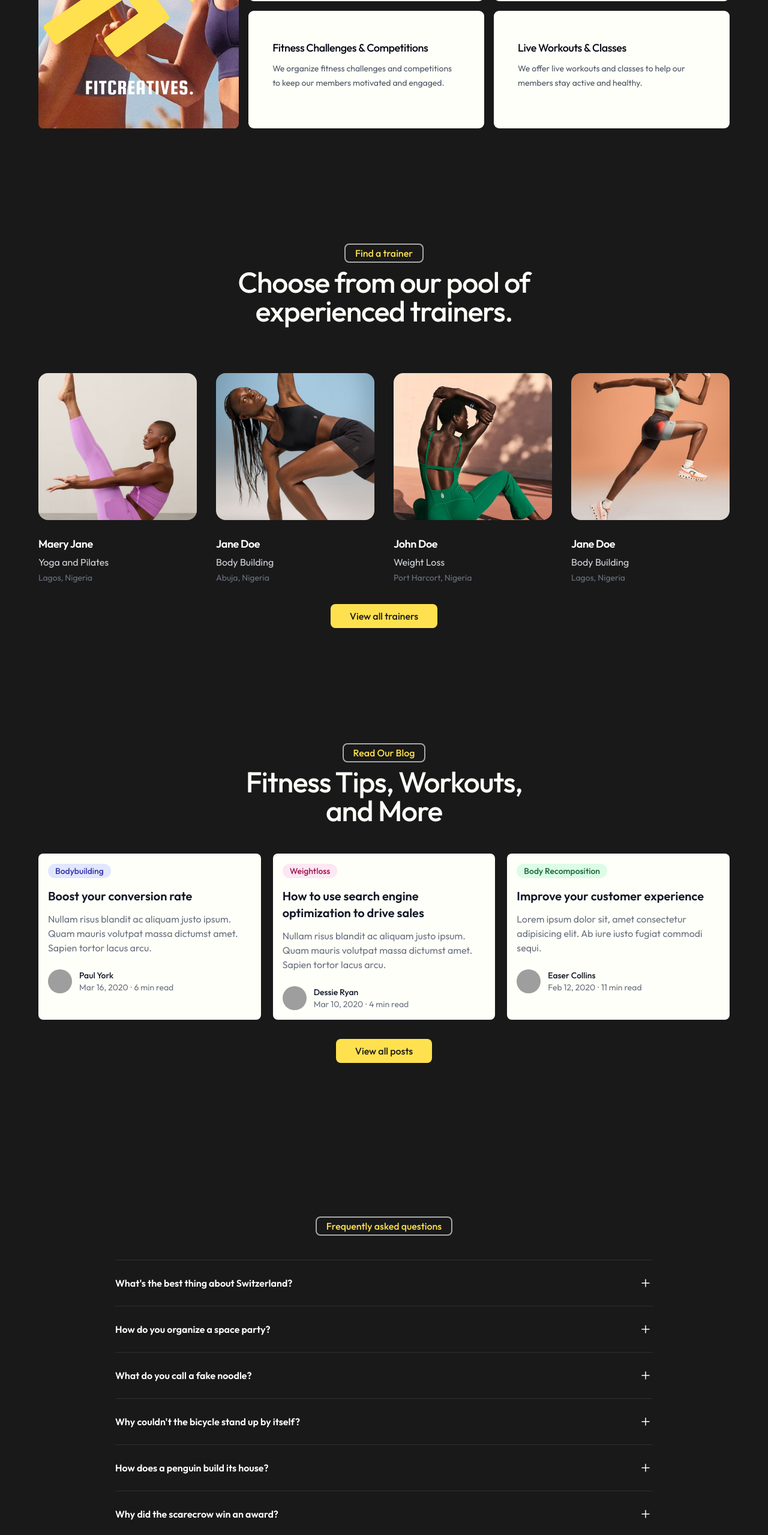
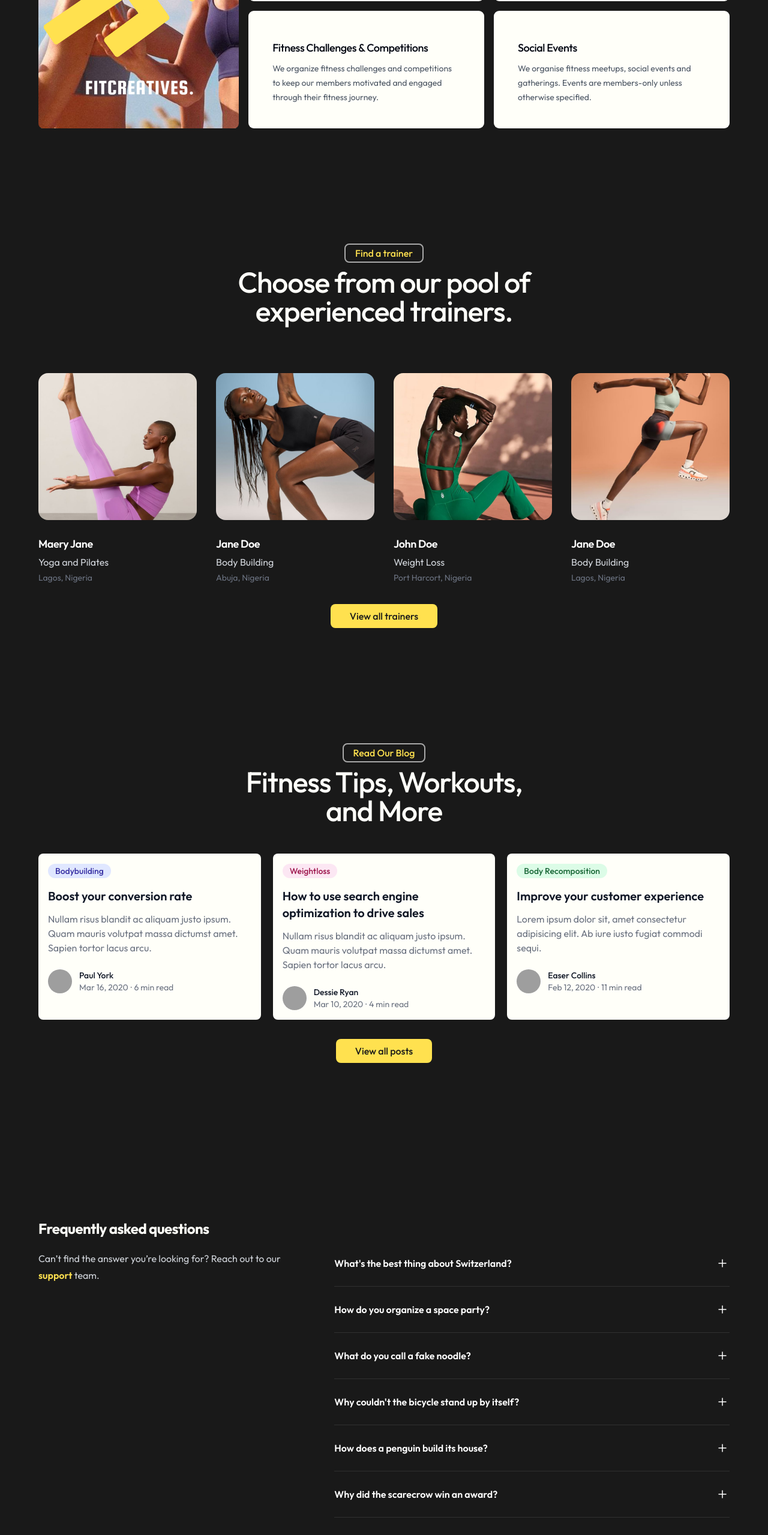
Before and after one commit to Lilianada/Fitcreatives, a Next.js app: page / in a window 1280 px wide. Shown: the part 1257-3816 px from the top of the page at 60% size. Built offline with nearby package versions, Linux system fonts and the light colour scheme; grey boxes are pictures that could not be loaded; a web font is replaced by a local one.

Commit message:
changed faq section

```diff
--- a/src/components/AboutUs.jsx
+++ b/src/components/AboutUs.jsx
@@ -58,7 +58,7 @@ export default function AboutUs() {
                 </p>
                 <p className="mt-2 max-w-lg text-sm/6 text-gray-600 max-lg:text-center">
                 We organize fitness challenges and competitions to keep our
-                members motivated and engaged.
+                members motivated and engaged through their fitness journey.
                 </p>
               </div>
             </div>
@@ -66,11 +66,10 @@ export default function AboutUs() {
             <div className="bg-light flex h-full flex-col overflow-hidden rounded-[calc(theme(borderRadius.lg)+1px)]">
             <div className="p-8 sm:p-10">
                 <p className="mt-2 text-lg/7 font-medium tracking-tight text-gray-950 max-lg:text-center">
-                  Live Workouts & Classes
+                  Social Events
                 </p>
                 <p className="mt-2 max-w-lg text-sm/6 text-gray-600 max-lg:text-center">
-                  We offer live workouts and classes to help our members stay
-                  active and healthy.
+                  We organise fitness meetups, social events and gatherings. Events are members-only unless otherwise specified.
                 </p>
               </div>
             </div>
--- a/src/components/Faq.jsx
+++ b/src/components/Faq.jsx
@@ -1,5 +1,9 @@
-import { Disclosure, DisclosureButton, DisclosurePanel } from '@headlessui/react'
-import { MinusSmallIcon, PlusSmallIcon } from '@heroicons/react/24/outline'
+import {
+  Disclosure,
+  DisclosureButton,
+  DisclosurePanel,
+} from "@headlessui/react";
+import { MinusSmallIcon, PlusSmallIcon } from "@heroicons/react/24/outline";
 
 const faqs = [
   {
@@ -37,34 +41,54 @@ const faqs = [
     answer:
       "A waist of time. Lorem ipsum dolor sit amet consectetur adipisicing elit. Quas cupiditate laboriosam fugiat.",
   },
-
-]
+];
 
 export default function FrequentlyAsked() {
   return (
-    <div className='w-full'>
-      <div className="mx-auto max-w-7xl px-6 py-16 sm:py-24 lg:px-8 lg:py-40">
-        <div className="mx-auto max-w-4xl divide-y divide-white/10">
-        <div className="w-full flex justify-center">
-        <h2 className="text-center text-base/7 font-medium text-yellow w-fit px-4 rounded-lg border-zinc-100/65 border-2">
+    <div className="w-full">
+      <div className="mx-auto max-w-7xl px-6 py-24 sm:pt-32 lg:px-8 lg:py-40">
+        <div className="lg:grid lg:grid-cols-12 lg:gap-8">
+          <div className="lg:col-span-5">
+            <h2 className="text-2xl font-bold leading-10 tracking-tight text-light">
               Frequently asked questions
             </h2>
+            <p className="mt-4 text-base leading-7 text-gray-300">
+              Can’t find the answer you’re looking for? Reach out to our{" "}
+              <a
+                href="#"
+                className="font-semibold text-yellow hover:text-lime-300"
+              >
+               support
+              </a>{" "}
+              team.
+            </p>
           </div>
-          {/* <h2 className="text-2xl font-bold leading-10 tracking-tight text-white">Frequently asked questions</h2> */}
+
+          <div className="mt-10 lg:col-span-7 lg:mt-0">
             <dl className="mt-10 space-y-6 divide-y divide-white/10">
               {faqs.map((faq) => (
                 <Disclosure key={faq.question} as="div" className="pt-6">
                   <dt>
                     <DisclosureButton className="group flex w-full items-start justify-between text-left text-white">
-                    <span className="text-base font-semibold leading-7">{faq.question}</span>
+                      <span className="text-base font-semibold leading-7">
+                        {faq.question}
+                      </span>
                       <span className="ml-6 flex h-7 items-center">
-                      <PlusSmallIcon aria-hidden="true" className="h-6 w-6 group-data-[open]:hidden" />
-                      <MinusSmallIcon aria-hidden="true" className="h-6 w-6 [.group:not([data-open])_&]:hidden" />
+                        <PlusSmallIcon
+                          aria-hidden="true"
+                          className="h-6 w-6 group-data-[open]:hidden"
+                        />
+                        <MinusSmallIcon
+                          aria-hidden="true"
+                          className="h-6 w-6 [.group:not([data-open])_&]:hidden"
+                        />
                       </span>
                     </DisclosureButton>
                   </dt>
                   <DisclosurePanel as="dd" className="mt-2 pr-12">
-                  <p className="text-base leading-7 text-gray-300">{faq.answer}</p>
+                    <p className="text-base leading-7 text-gray-300">
+                      {faq.answer}
+                    </p>
                   </DisclosurePanel>
                 </Disclosure>
               ))}
@@ -72,5 +96,6 @@ export default function FrequentlyAsked() {
           </div>
         </div>
       </div>
-  )
+    </div>
+  );
 }
```
Lines whose indentation alone changed are shown as unchanged.
